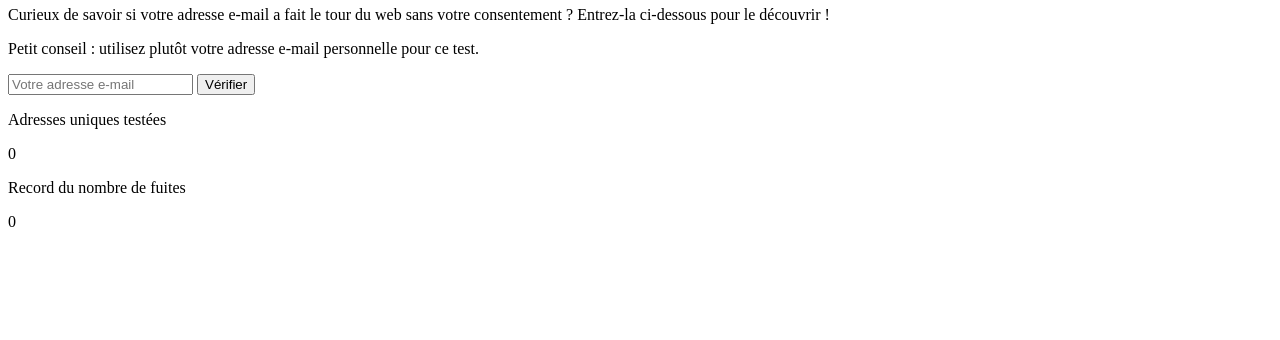
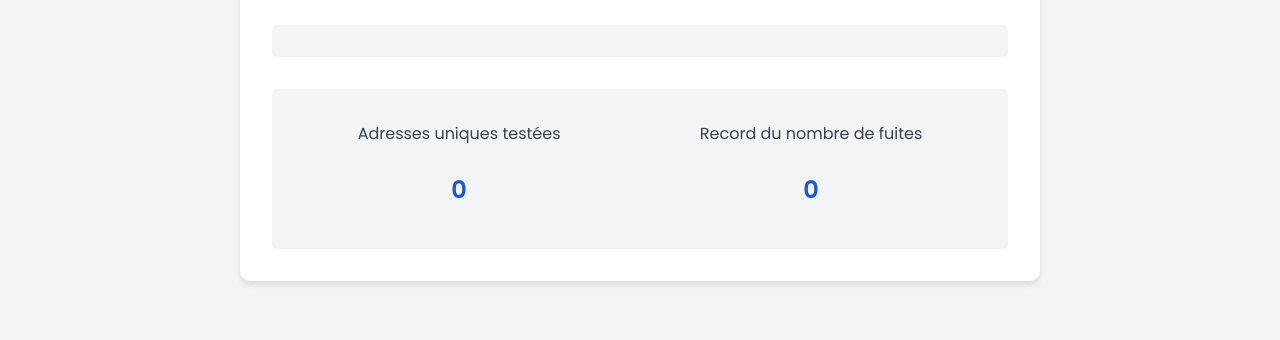
Before and after one commit to Unstable-Capybara/Haveibeenpwnedinator, a website: page public/index.html in a window 1280 px wide. Shown: the part 460-800 px from the top of the page. Drawn offline with Linux system fonts and the light colour scheme.

Commit message:
Visuels et logos

```diff
--- a/public/index.html
+++ b/public/index.html
@@ -5,12 +5,12 @@
     <meta name="viewport" content="width=device-width, initial-scale=1.0">
     <title>Vérifiez vos fuites de données - Heroku</title>
     <link href="https://fonts.googleapis.com/css2?family=Poppins:wght@400;600&display=swap" rel="stylesheet">
-    <link rel="stylesheet" href="style.css">
     <link rel="icon" type="image/x-icon" href="src/favicon.ico">
     <link rel="apple-touch-icon" sizes="180x180" href="src/apple-touch-icon.png">
     <link rel="icon" type="image/png" sizes="32x32" href="src/favicon-32x32.png">
     <link rel="icon" type="image/png" sizes="16x16" href="src/favicon-16x16.png">
     <link rel="manifest" href="/site.webmanifest">
+    <link rel="stylesheet" href="/styles.css">
 </head>
 <body>
     <div class="container">
```
